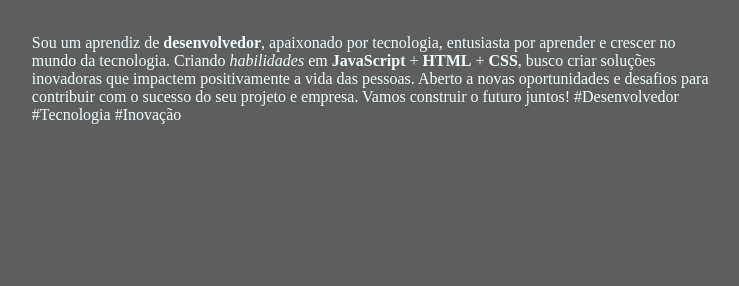
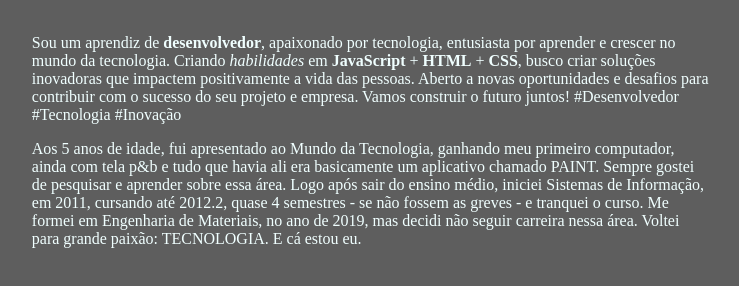
Before and after one commit to franciscodesenvolve/Vem-Ser-Tech-T1095, a plain HTML site: page M01 - Aula 02/exercicio-aula02.html in a window 1280 px wide. Shown: the part 288-574 px from the top of the page, without its empty margins (269-1008 px from the left). Drawn offline with Linux system fonts and the light colour scheme.

Commit message:
main: adicionando mais elementos sobre mim

```diff
--- a/M01 - Aula 02/exercicio-aula02.html
+++ b/M01 - Aula 02/exercicio-aula02.html
@@ -21,6 +21,12 @@
     <div style="width: 60%; padding-left: 20% ;">
         <blockquote>Sou um aprendiz de <b>desenvolvedor</b>, apaixonado por tecnologia, entusiasta por aprender e crescer no mundo da tecnologia. Criando <i>habilidades</i> em <b>JavaScript</b> + <b>HTML</b> + <b>CSS</b>, busco criar soluções inovadoras que impactem positivamente a vida das pessoas. Aberto a novas oportunidades e desafios para contribuir com o sucesso do seu projeto e empresa. Vamos construir o futuro juntos! #Desenvolvedor #Tecnologia #Inovação</blockquote>
     </div>
+
+    <div style="width: 60%; padding-left: 20% ;">
+        <blockquote>Aos 5 anos de idade, fui apresentado ao Mundo da Tecnologia, ganhando meu primeiro computador, ainda com tela p&b e tudo que havia ali era basicamente um aplicativo chamado PAINT. Sempre gostei de pesquisar e aprender sobre essa área. Logo após sair do ensino médio, iniciei Sistemas de Informação, em 2011, cursando até 2012.2, quase 4 semestres - se não fossem as greves - e tranquei o curso. Me formei em Engenharia de Materiais, no ano de 2019, mas decidi não seguir carreira nessa área. Voltei para grande paixão: TECNOLOGIA. E cá estou eu. </blockquote>
+    </div>
+
+
     <br />    <br />
 
 
```
